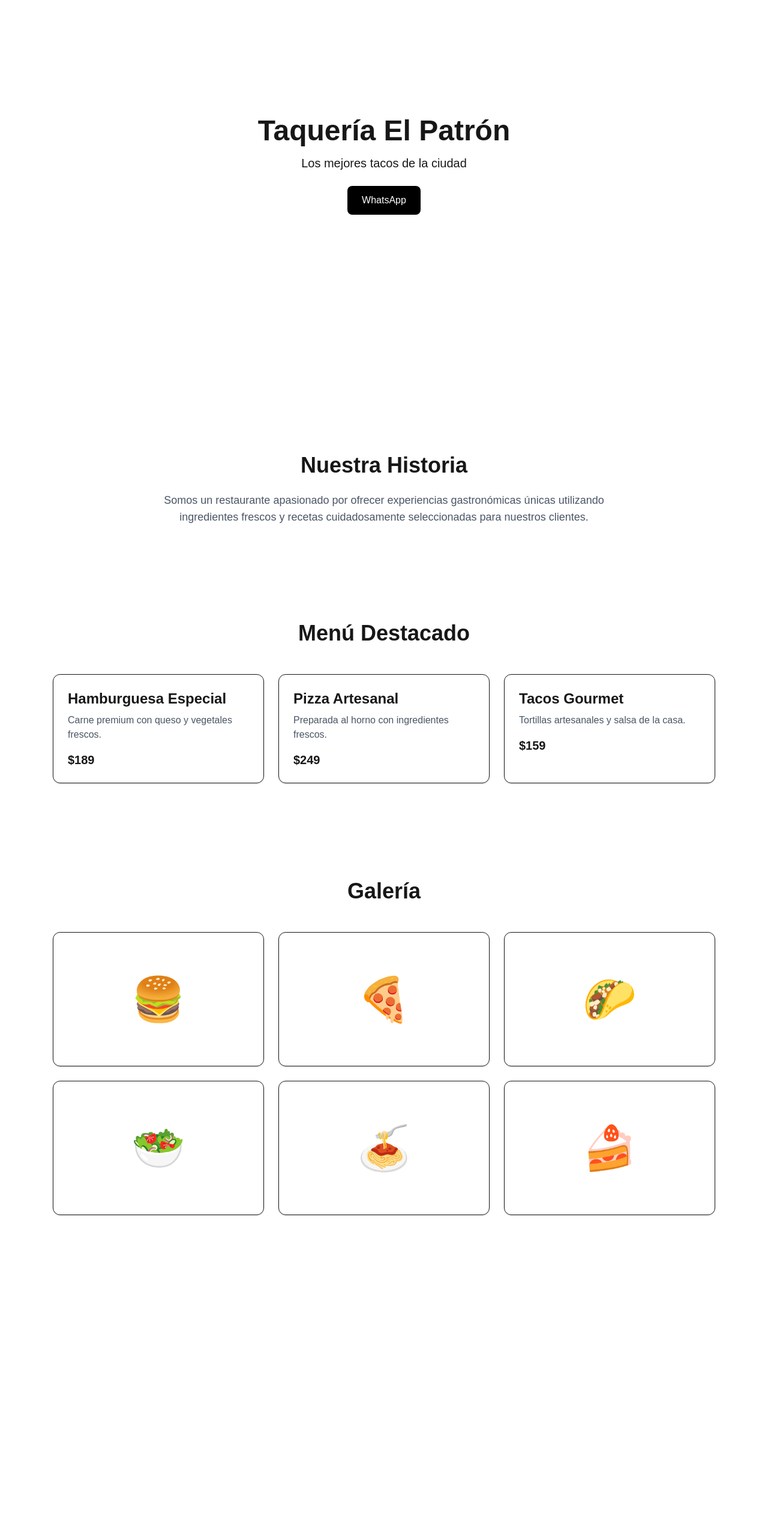
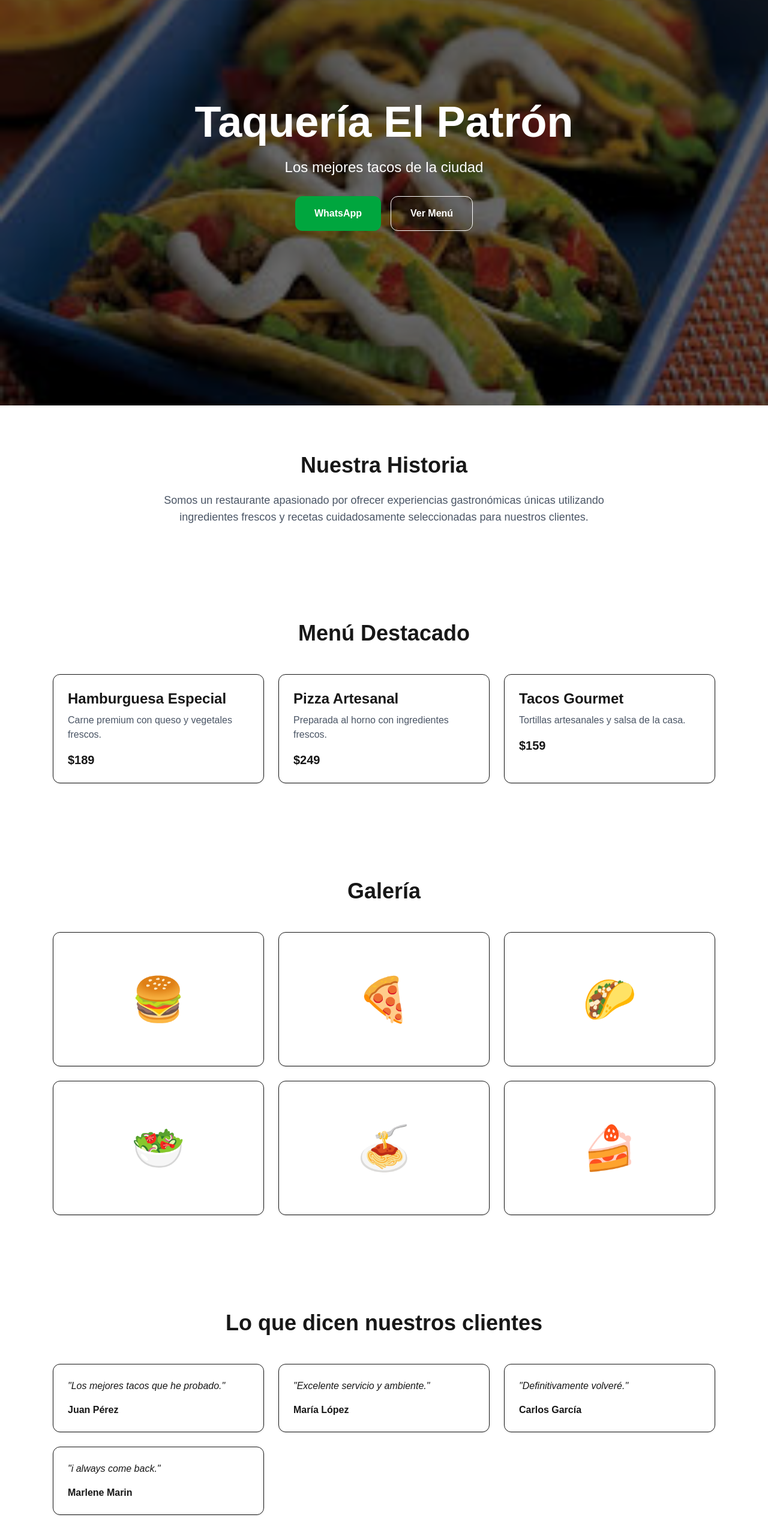
Before and after one commit to Lith200/digitalizacion-restaurantes, a Next.js app: page / in a window 1280 px wide. Shown: the part 188-2754 px from the top of the page at 60% size. Before the commit the page ends 2294 px from the top, so only its background shows below. Built offline with nearby package versions, Linux system fonts and the light colour scheme.

Commit message:
Added testimonials location and footer

```diff
--- a/src/app/page.tsx
+++ b/src/app/page.tsx
@@ -3,6 +3,9 @@ import Hero from "@/components/Hero";
 import About from "@/components/About";
 import FeaturedMenu from "@/components/FeaturedMenu";
 import Gallery from "@/components/Gallery";
+import Testimonials from "@/components/Testimonials";
+import Location from "@/components/Location";
+import Footer from "@/components/Footer";
 
 export default function Home() {
   return (
@@ -12,6 +15,9 @@ export default function Home() {
       <About />
       <FeaturedMenu />
       <Gallery />
+      <Testimonials />
+      <Location />
+      <Footer />
     </main>
   );
 }
--- /dev/null
+++ b/src/components/Footer.tsx
@@ -0,0 +1,13 @@
+export default function Footer() {
+    return (
+      <footer className="bg-black text-white py-8 text-center">
+        <p>
+          © 2026 Taquería El Patrón
+        </p>
+
+        <p className="mt-2">
+          Todos los derechos reservados
+        </p>
+      </footer>
+    );
+  }
--- a/src/components/Hero.tsx
+++ b/src/components/Hero.tsx
@@ -1,19 +1,47 @@
+import Image from "next/image";
 import { restaurantData } from "@/data/restaurant";
 
 export default function Hero() {
   return (
-    <section className="min-h-screen flex flex-col justify-center items-center">
-      <h1 className="text-5xl font-bold">
+    <section className="relative h-screen flex items-center justify-center">
+
+      {/* Imagen de fondo */}
+      <Image
+        src="/hero.jpg"
+        alt="Restaurant Hero"
+        fill
+        priority
+        className="object-cover"
+      />
+
+      {/* Overlay oscuro */}
+      <div className="absolute inset-0 bg-black/60" />
+
+      {/* Contenido */}
+      <div className="relative z-10 text-center text-white px-6">
+
+        <h1 className="text-5xl md:text-7xl font-bold">
           {restaurantData.name}
         </h1>
 
-      <p className="text-xl mt-4">
+        <p className="text-xl md:text-2xl mt-6">
           {restaurantData.slogan}
         </p>
 
-      <button className="mt-6 px-6 py-3 bg-black text-white rounded-lg">
+        <div className="flex flex-col md:flex-row gap-4 justify-center mt-8">
+
+          <button className="px-8 py-4 bg-green-600 rounded-xl font-semibold hover:scale-105 transition">
             WhatsApp
           </button>
+
+          <button className="px-8 py-4 border border-white rounded-xl font-semibold hover:bg-white hover:text-black transition">
+            Ver Menú
+          </button>
+
+        </div>
+
+      </div>
+
     </section>
   );
 }
--- /dev/null
+++ b/src/components/Location.tsx
@@ -0,0 +1,39 @@
+export default function Location() {
+    return (
+      <section
+        id="contact"
+        className="py-20 px-6 max-w-6xl mx-auto"
+      >
+        <h2 className="text-4xl font-bold text-center mb-12">
+          Encuéntranos
+        </h2>
+
+        <div className="grid md:grid-cols-2 gap-10">
+
+          <div>
+            <h3 className="text-2xl font-semibold mb-4">
+              Información
+            </h3>
+
+            <p>📍 Av. Principal #123</p>
+            <p>📞 +52 444 123 4567</p>
+            <p>✉️ contacto@taqueria.com</p>
+
+            <div className="mt-6">
+              <h4 className="font-semibold">
+                Horarios
+              </h4>
+
+              <p>Lunes - Domingo</p>
+              <p>9:00 AM - 11:00 PM</p>
+            </div>
+          </div>
+
+          <div className="border rounded-xl p-10 flex items-center justify-center">
+            Google Maps
+          </div>
+
+        </div>
+      </section>
+    );
+  }
--- /dev/null
+++ b/src/components/Testimonials.tsx
@@ -0,0 +1,45 @@
+export default function Testimonials() {
+    const testimonials = [
+      {
+        name: "Juan Pérez",
+        comment: "Los mejores tacos que he probado."
+      },
+      {
+        name: "María López",
+        comment: "Excelente servicio y ambiente."
+      },
+      {
+        name: "Carlos García",
+        comment: "Definitivamente volveré."
+      },
+      {
+        name: "Marlene Marin",
+        comment: "i always come back."
+      }
+    ];
+
+    return (
+      <section className="py-20 px-6 max-w-6xl mx-auto">
+        <h2 className="text-4xl font-bold text-center mb-12">
+          Lo que dicen nuestros clientes
+        </h2>
+
+        <div className="grid md:grid-cols-3 gap-6">
+          {testimonials.map((testimonial) => (
+            <div
+              key={testimonial.name}
+              className="p-6 rounded-xl border shadow-sm"
+            >
+              <p className="italic">
+                "{testimonial.comment}"
+              </p>
+
+              <p className="mt-4 font-bold">
+                {testimonial.name}
+              </p>
+            </div>
+          ))}
+        </div>
+      </section>
+    );
+  }
```
Also changed, not shown: public/hero.jpg (added). Lines whose indentation alone changed are shown as unchanged.
